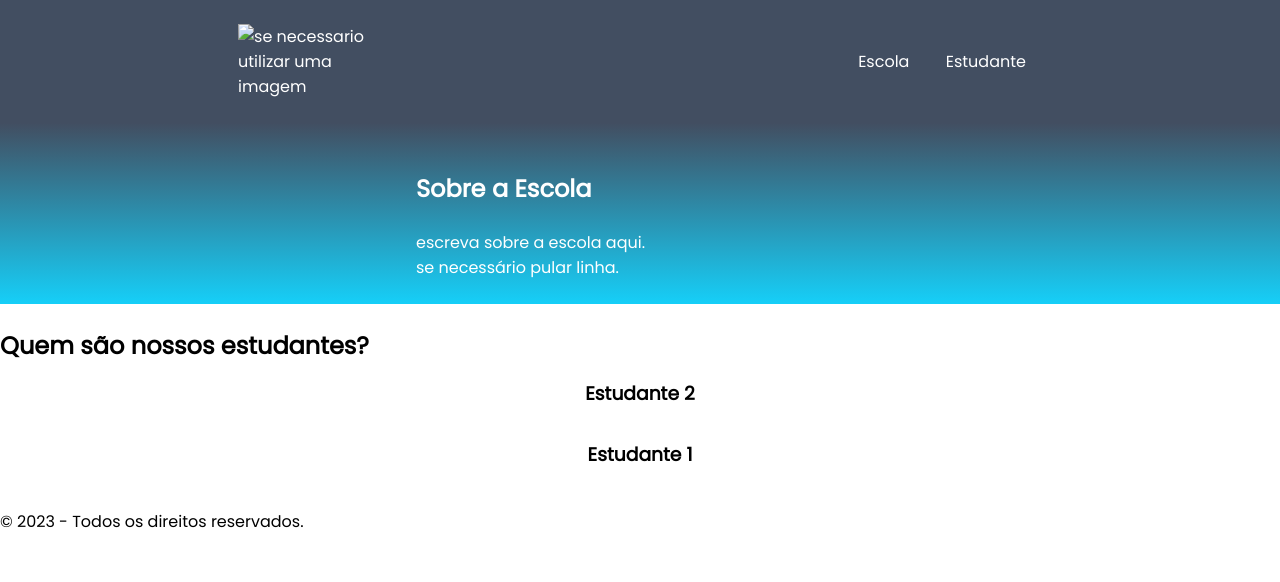
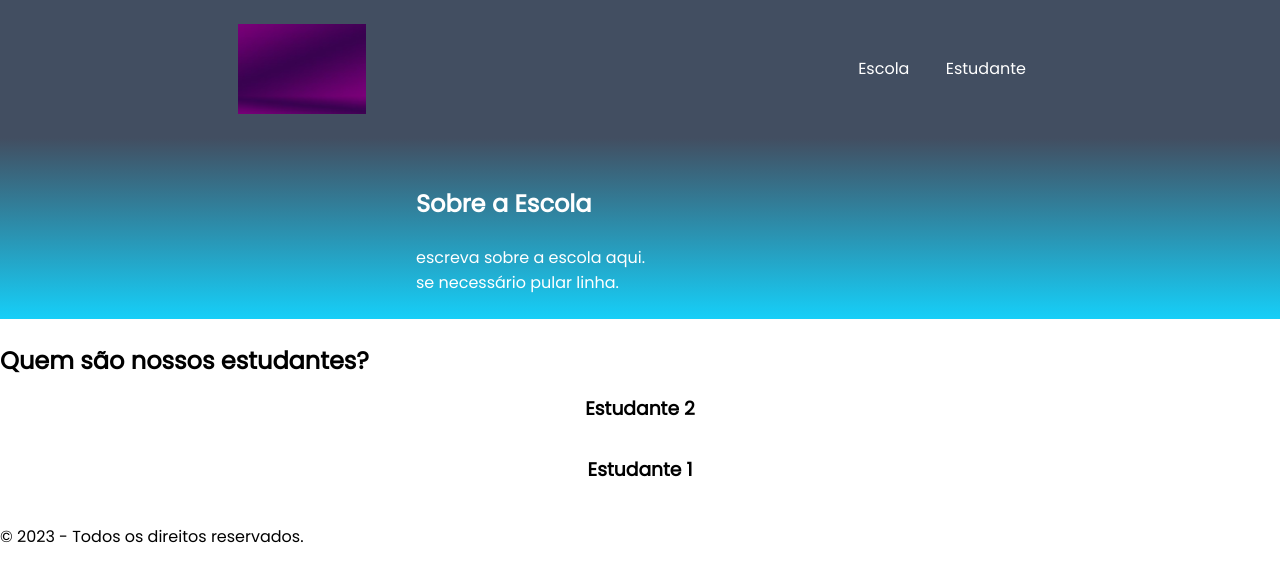
Before and after one commit to jotinhabielzin/site-escola, a plain HTML site: page index.html in a window 1280 px wide. Drawn offline with Linux system fonts and the light colour scheme.

Commit message:
eu tenho a imagem

```diff
--- a/index.html
+++ b/index.html
@@ -12,7 +12,7 @@
 </head>
 <body>
     <header class="cabecalho">
-        <img class="cabecalho-imagem" src="alurastart logo.png" alt="se necessario utilizar uma imagem">
+        <img class="cabecalho-imagem" src="conceito-de-plano-de-fundo-do-estudio-abstrato-vazio-luz-gradiente-roxo-estudio-quarto-fundo-para-o-produto_1258-67806.avif" alt="se necessario utilizar uma imagem">
         <ul class="cabecalho-lista">
             <li class="cabecalho-lista-item">Escola</li>
             <li class="cabecalho-lista-item">Estudante</li>
```
